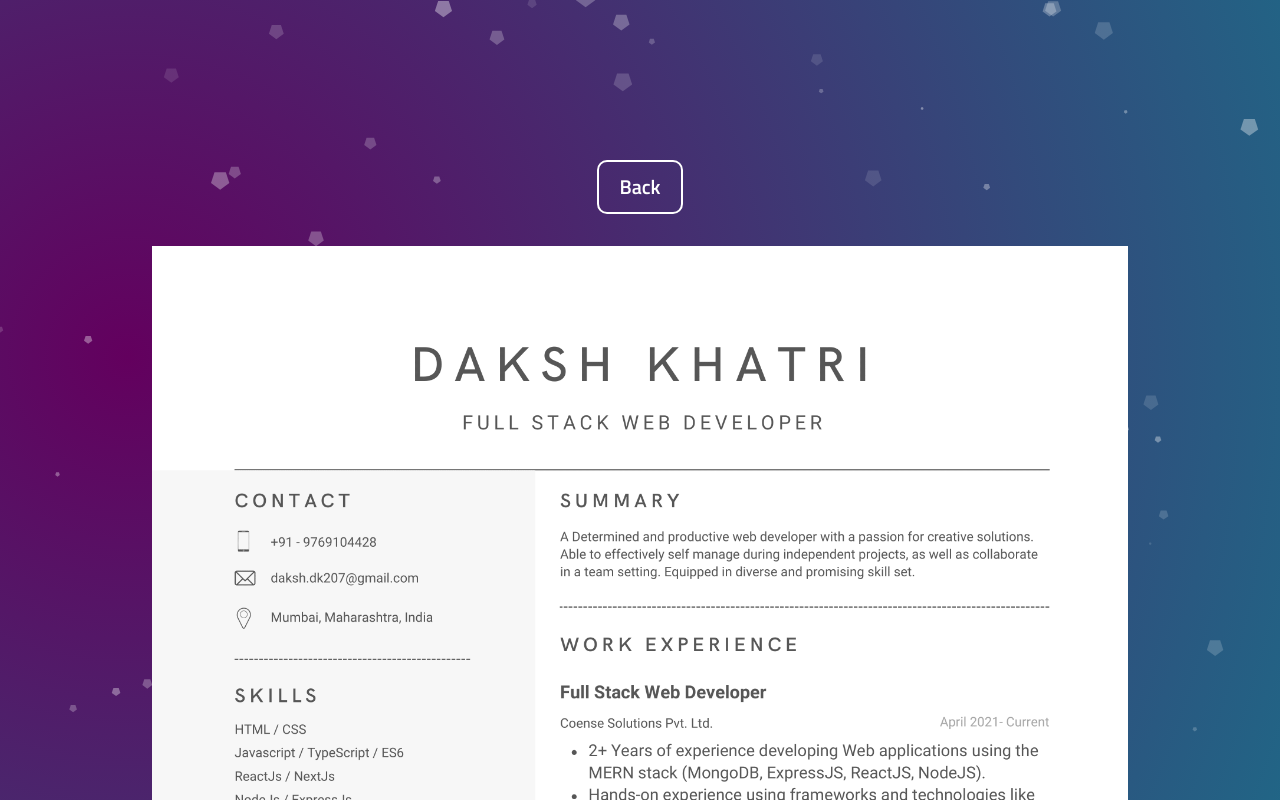
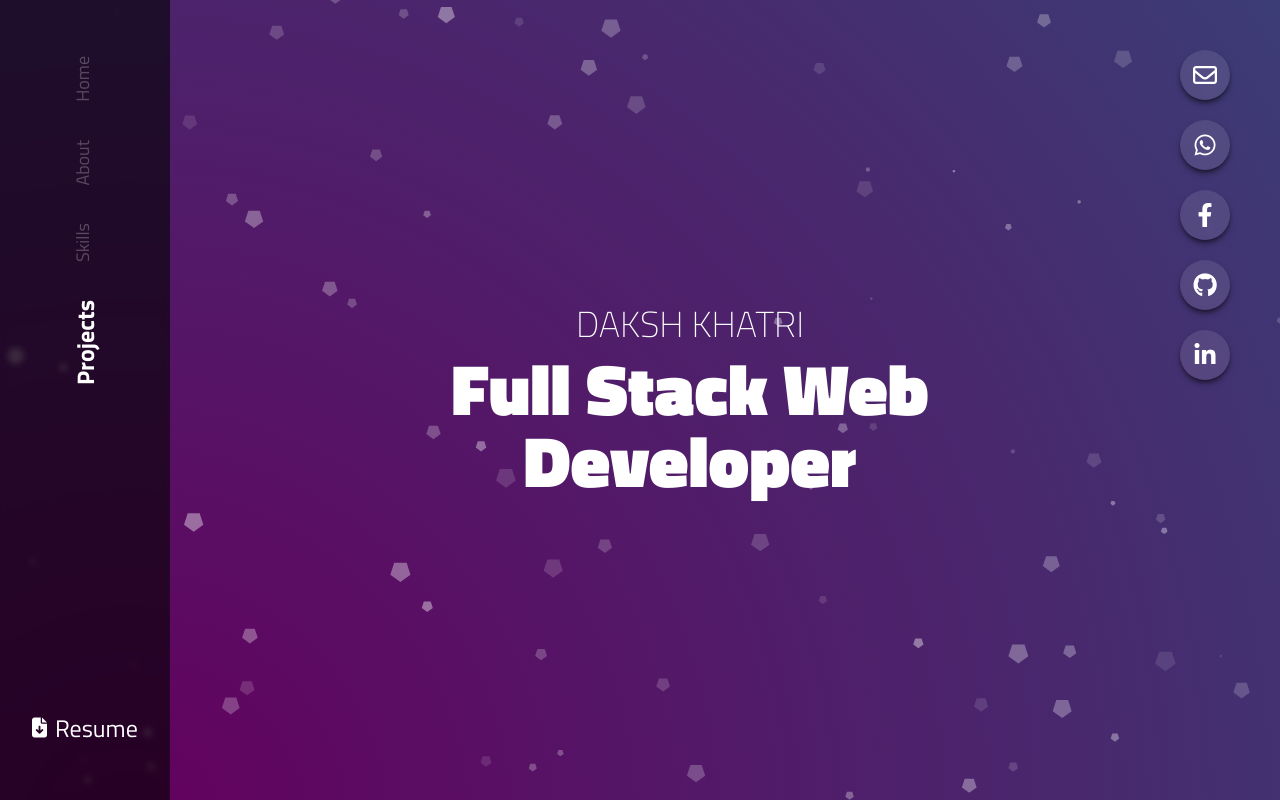
Before and after one commit to dakShh/portfolio, a React (Vite) app: page / in a window 1280 px wide. Shown: the top 800 px of the page. Built offline with nearby package versions, Linux system fonts and the light colour scheme.

Commit message:
socials placed inside hero component

```diff
--- a/src/App.jsx
+++ b/src/App.jsx
@@ -38,7 +38,7 @@ function App() {
   const isMobile = width <= 768;
 
   const [isInView, setIsInView] = useState("home");
-  const [showResume, setShowResume] = useState(true);
+  const [showResume, setShowResume] = useState(false);
 
   function toggleResume() {
     setShowResume((prevState) => !prevState);
@@ -64,7 +64,7 @@ function App() {
           </>
 
           <div className="lg:pl-[100px] xl:pl-[100px]">
-            <Socials />
+            {/* <Socials /> */}
             <Hero isInView={(state) => handleInView(state, "home")} />
             <Summary isInView={(state) => handleInView(state, "about")} />
             <Skills isInView={(state) => handleInView(state, "skills")} />
--- a/src/components/hero.jsx
+++ b/src/components/hero.jsx
@@ -4,6 +4,7 @@ import React, { useEffect } from "react";
 import clsx from "clsx";
 
 import { useInView } from "react-intersection-observer";
+import Socials from "./social_media/socials";
 
 const Hero = ({ isInView }) => {
   const { ref, inView, entry } = useInView({
@@ -16,6 +17,7 @@ const Hero = ({ isInView }) => {
 
   return (
     <div id="hero" className={clsx("px-3 md:px-0", "container mx-auto", "z-50")}>
+      <Socials />
       <div className={clsx("flex justify-center items-center", "min-h-screen")}>
         <div className={clsx("md:text-center")}>
           <div
--- a/src/components/social_media/socials.jsx
+++ b/src/components/social_media/socials.jsx
@@ -4,7 +4,12 @@ import IconWrapper from "./icon-wrapper";
 
 const Socials = () => {
   return (
-    <div className={clsx("fixed", "right-[30px] top-[35px] lg:right-[50px] lg:top-[50px]")}>
+    <div
+      className={clsx(
+        // "fixed",
+        "absolute right-[30px] top-[35px] lg:right-[50px] lg:top-[50px]"
+      )}
+    >
       <div className={clsx("flex flex-col gap-y-5")}>
         <IconWrapper
           delay={200}
```
